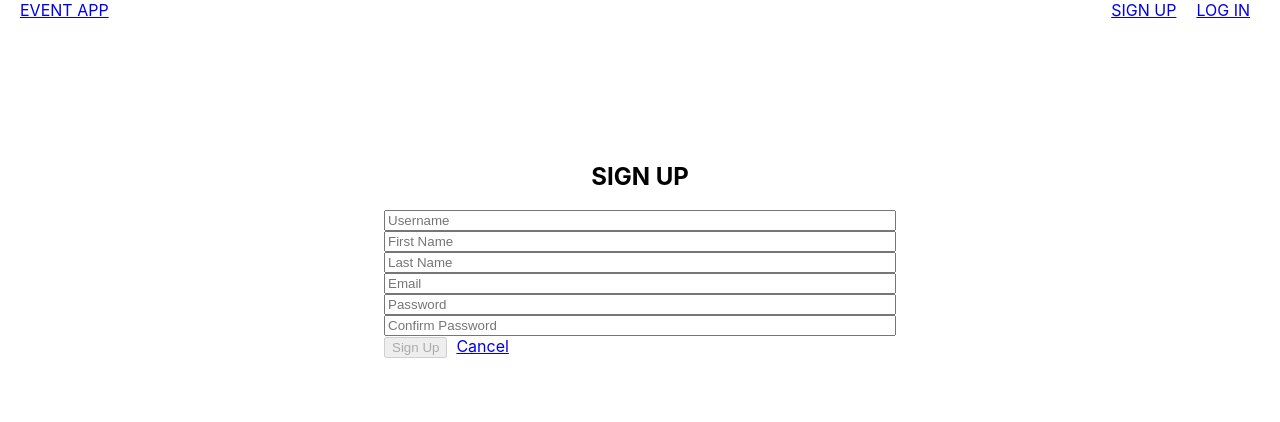
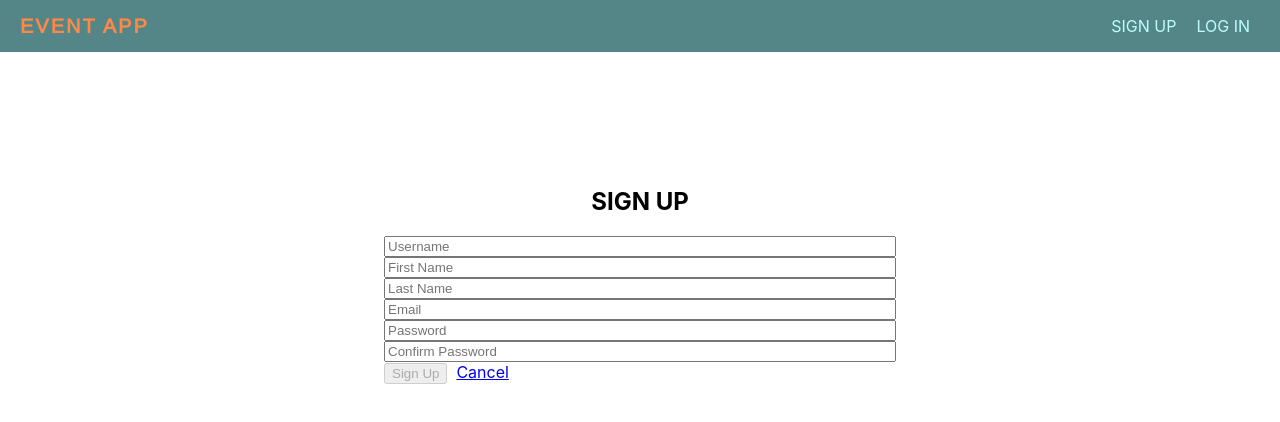
Before and after one commit to ManohisoaVicky/Project4-Event, a React (Create React App) app in the folder client/: page /signup in a window 1280 px wide. Shown: the top 422 px of the page. Built offline with nearby package versions, Linux system fonts and the light colour scheme.

Commit message:
added htttp404 in getting single user view and added styling in navbar

```diff
--- a/client/public/index.html
+++ b/client/public/index.html
@@ -2,6 +2,9 @@
 <html lang="en">
   <head>
     <meta charset="utf-8" />
+    <link href='https://fonts.googleapis.com/css?family=Arimo' rel='stylesheet'>
+    <link href='https://fonts.googleapis.com/css?family=Fira Sans' rel='stylesheet'>
+    <link href='https://fonts.googleapis.com/css?family=Work Sans' rel='stylesheet'>
     <link rel="icon" href="%PUBLIC_URL%/favicon.ico" />
     <meta name="viewport" content="width=device-width, initial-scale=1" />
     <meta name="theme-color" content="#000000" />
--- a/client/src/App.css
+++ b/client/src/App.css
@@ -5,6 +5,10 @@
   height: 100%;
 }
 
+header {
+  height: 7%;
+}
+
 main {
   height: 100%;
 }
--- a/client/src/components/EventDetailCard/EventDetailCard.jsx
+++ b/client/src/components/EventDetailCard/EventDetailCard.jsx
@@ -8,7 +8,6 @@ function EventDetailCard(props) {
   return (
     <div>
       <h2>{props.name}</h2>
-      <p>{props.date}</p>
       <p>{props.description}</p>
       <p>{formattedDate}</p>
       <p>{props.duration}</p>
--- a/client/src/components/NavBar/NavBar.css
+++ b/client/src/components/NavBar/NavBar.css
@@ -1,11 +1,39 @@
+:root {
+    --dark-blue: #548687;
+    --light-blue: #E6F4F1;
+    --aqua: #BEFCFD;
+    --orange: #FF8847;
+    --app-title: "Arimo";
+}
+
 .navBar-container {
     display: flex;
     justify-content: space-between;
+    align-items: center;
 
-    margin: 0px 20px;
+    background-color: var(--dark-blue);
+    height: 100%;
+    padding: 0px 20px;
+}
+
+.navBar-container a {
+    text-decoration: none;
+}
+
+.nav-logo {
+    font-family: var(--app-title);
+    font-weight: bold;
+    font-size: 20px;
+    color: var(--orange);
+    letter-spacing: 2px;
+}
+
+#user-link {
+    color: var(--light-blue);
 }
 
 .logged-in-links a,
 .logged-out-links a {
     padding: 0px 10px;
+    color: var(--aqua);
 }
--- a/client/src/components/NavBar/NavBar.jsx
+++ b/client/src/components/NavBar/NavBar.jsx
@@ -24,7 +24,7 @@ function NavBar({state, setState}) {
     <NavLink to="" className="nav-logo">EVENT APP</NavLink>
     <div className='logged-in-links'>
       <NavLink to="" onClick={handleLogOut} >LOG OUT</NavLink>
-      <NavLink to={`/profile/${state.id}`}>{state.first_name}</NavLink>
+      <NavLink to={`/profile/${state.id}`} id="user-link">{state.first_name}</NavLink>
     </div>
     </>
   ): (
--- a/client/src/pages/UpdateEventPage/UpdateEventPage.css
+++ b/client/src/pages/UpdateEventPage/UpdateEventPage.css
@@ -4,7 +4,6 @@
     align-items: center;
     height: 100%;
 
-    border: 2px solid red;
     margin: 0 auto;
 }
 
--- a/client/src/utils/userService.js
+++ b/client/src/utils/userService.js
@@ -44,7 +44,11 @@ function login(creds) {
 async function myUserProfile(userID) {
   try {
     let res = await fetch(BASE_URL + userID + "/");
-    return res.json();
+    if (res.status === 404) {
+      return null;
+    } else {
+      return res.json();
+    }
   } catch (error) {
     console.log(error);
   }
```
Also changed, not shown: 1 other file (tests, documents, lock files or other folders).
